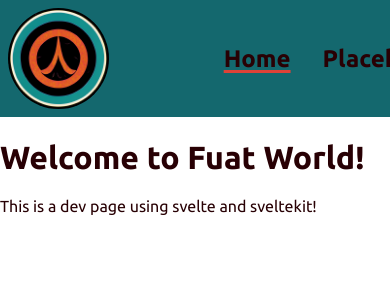
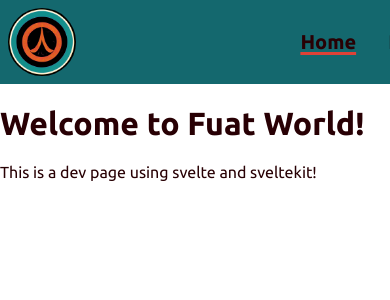
Before and after one commit to fuatcanakgun/fuatcanakgun, a SvelteKit app: page / in a window 390 px wide. Shown: the top 300 px of the page. Built offline with nearby package versions, Linux system fonts and the light colour scheme.

Commit message:
responsive header.

```diff
--- a/src/routes/+layout.svelte
+++ b/src/routes/+layout.svelte
@@ -14,7 +14,6 @@
     <link rel="preconnect" href="https://fonts.googleapis.com">
     <link rel="preconnect" href="https://fonts.gstatic.com">
     <link href="https://fonts.googleapis.com/css2?family=Ubuntu:wght@300;400;700&display=swap" rel="stylesheet">
-    <meta name="viewport" content="width=device-width, initial-scale=1.0">
 </head>
 
 <header>
@@ -29,7 +28,7 @@
 <slot />
 
 <style>
-    :global(html, body) {
+    :global(body) {
         font-family: 'Ubuntu', sans-serif;
         box-sizing: border-box;
         color: #280004;
@@ -38,23 +37,22 @@
     }
 
     img {
-        width: 12vmax;
+        width: 12%;
         border-radius: 50%;
         margin: 0.5rem;
         margin-right: 3rem;
+        max-width: 100px;
     }
 
     header {
         display: flex;
         justify-content: space-between;
         background: #14686e;
-        width: 100vmax;
     }
 
     nav {
         display: flex;
         align-items: center;
-        justify-content: space-between;
     }
 
     a {
@@ -75,4 +73,22 @@
         text-decoration-thickness: 3px;
         text-underline-offset: 3px;
     }
+
+    @media screen and (max-width: 750px) {
+        header {
+            width: 100vmax;
+            min-width: 615px;
+        }
+
+        a {
+            font-size: 20px;
+            margin-right: 2rem;
+        }
+
+        img {
+            width: 8%;
+            margin-right: 0.5rem;
+        }
+
+    }
 </style>
```
